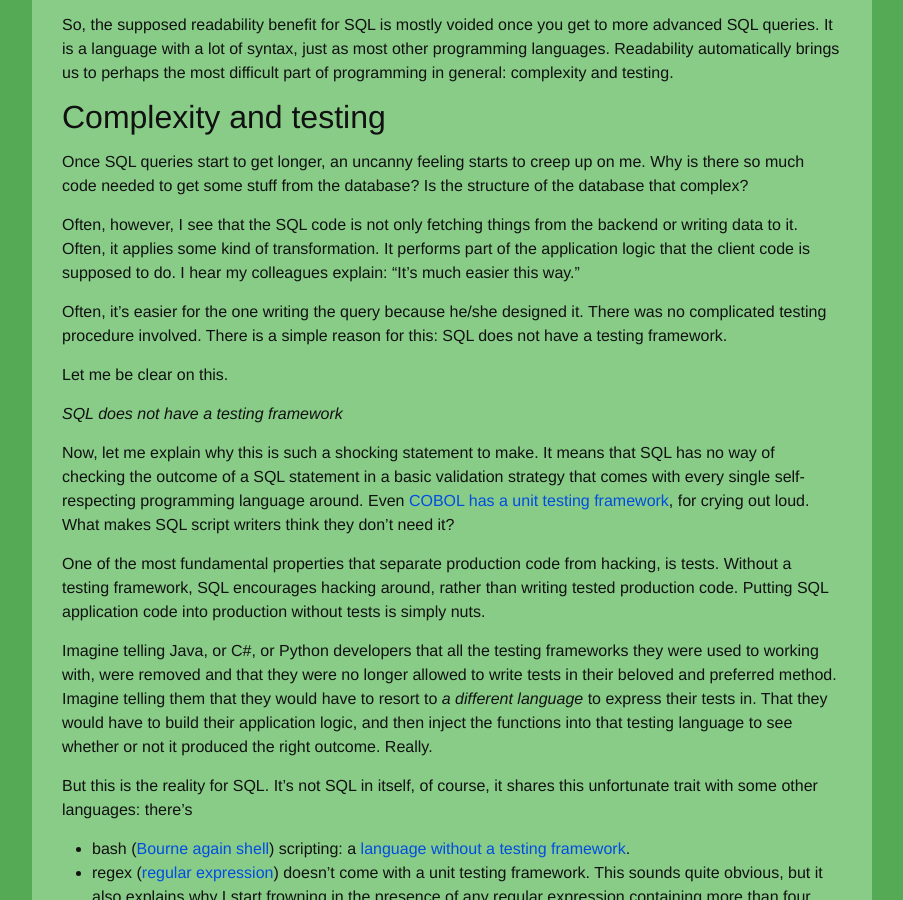
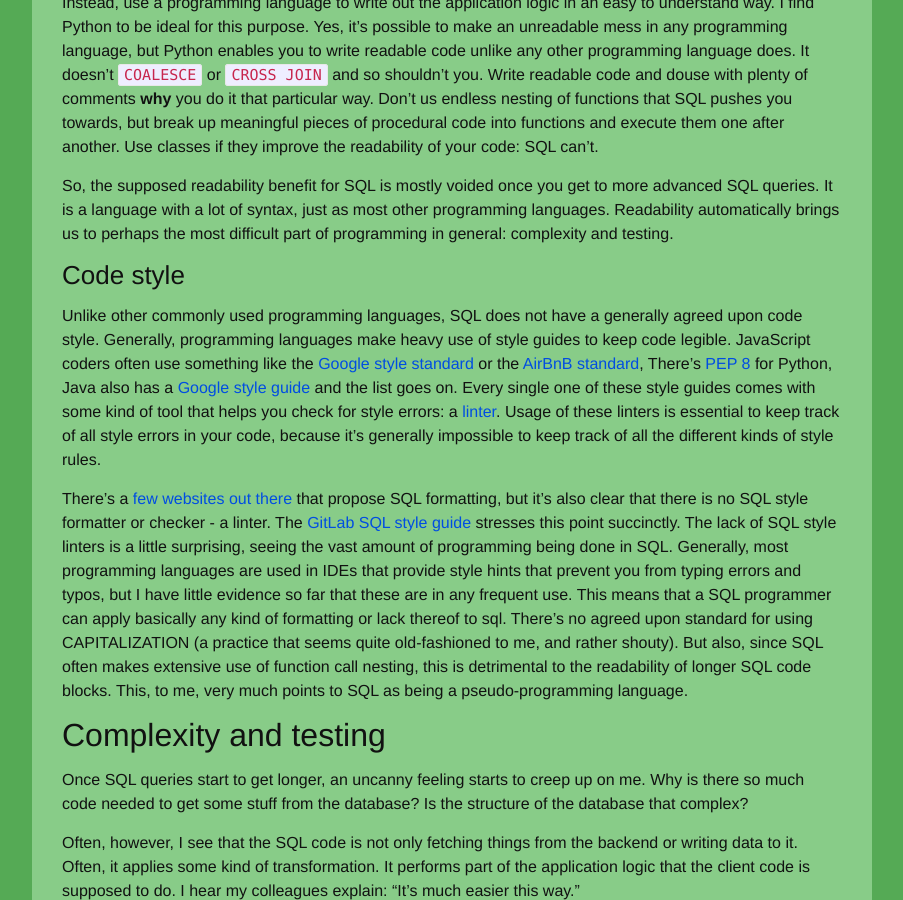
Before and after one commit to reinvantveer/reinvantveer.github.io, a Jekyll site: the page built from _posts/2020-07-19-sql-as-programming-language.md, in a window 1280 px wide and 900 px high, scrolled down 2324 px. Shown: the whole window, without its empty margins (188-1091 px from the left). Built offline with Jekyll 4.4.1, drawn with Linux system fonts in a browser that asks for light colours; comment, search, counter and statistics services are not loaded; some of the changed text lies outside the part shown.

Commit message:
Add code style section

```diff
--- a/_posts/2020-07-19-sql-as-programming-language.md
+++ b/_posts/2020-07-19-sql-as-programming-language.md
@@ -3,10 +3,12 @@ title: SQL as programming language? Better not.
 layout: post
 ---
 
-The past few months I have been given the opportunity to work with a prototype built in and around PostGreSQL. In this post, I intend to share some of the experiences with application programming in SQL and the accompanying procedural languages for use inside a database (such as pl/pgsql). In short: don't use SQL for application logic.
+The past few months I have been given the opportunity to work with a prototype built in and around PostGreSQL. In this post, I intend to share some of the experiences with application programming in SQL and the accompanying procedural languages for use inside a database (such as pl/pgsql). I'd like to stress that the opinion expressed here in no way is pointed toward any individual. Instead, it's about technology and how I feel towards its implementations.
 
 # TL;DR:
-It's perfectly fine to prototype your application in any kind of programming language, including SQL. SQL has some extremely concise expressivity that can make a data transformation pipeline very compact. However, be wise and
+In short: use SQL for persistence: fetching data from, or writing to a database, but don't use it for application logic.
+
+It's perfectly fine to prototype your application in any kind of programming language, including SQL. SQL has some extremely concise expressivity that can make a data transformation pipeline very compact. However, be wise and:
 * Provide every bit of information on **why** each SQL statement or clause is doing what it's doing
 * **Drop the prototype as soon as you start thinking about going to production**. It will not be worth the effort to put a prototype into production. Don't ever be tempted into thinking it will perform, be stable or even work in the first place: it is unlikely to work out in your (financial) benefit.
 * Use a **generic programming language**, such as Python, Java, JavaScript, C#, for your application logic and **don't** stick any of it in SQL. Use any programming language that lets you:
@@ -28,16 +30,25 @@ This is why simple SQL queries often make a lot of sense. `SELECT customer_name
 There's trouble with SQL on many fronts that hamper production application development.
 
 ## Readability
-This simplicity of `SELECT {attribute} FROM {thing_type};` has earned SQL its reputation as an easy to read language. This is more than just a nice idea. Programming is primarily of use as a method for communication: from humans to other humans, that is. It gets read by programmers after you write it, so people after you need to know what and why your program does what it does. This is no different for SQL.
+### SQL as a human-readable language
+The simplicity of `SELECT {attribute} FROM {thing_type};` has earned SQL its reputation as an easy to read language. This is more than just a nice idea. Programming is primarily of use as a method for communication: from humans to other humans, that is. It gets read by programmers after you write it, so people after you need to know what and why your program does what it does. This is no different for SQL.
 
 However, the readability of SQL quickly evaporates when the SQL query gets longer and more syntax is used. There is very little readable left in queries that
+
 * Use complicated and multiple join types such as [`FULL OUTER JOIN`](https://www.postgresqltutorial.com/postgresql-full-outer-join/), or [`CROSS JOIN`](https://www.postgresqltutorial.com/postgresql-cross-join/). Even after reading the tutorials, I don't know whether a `FULL JOIN` will return something different than a `FULL OUTER JOIN`. If it's optional and if it does return the same result set, then why is it even there? If the `CROSS JOIN` doesn't do anything than just the cartesian product of tables, then why does it exist? What exactly is "crossy" about a cross join?
+
 * Mimic control flow, such as [`COALESCE`](https://www.postgresqltutorial.com/postgresql-coalesce/). To "coalesce" means to merge or grow into one another. But that is not what this function does: it takes the first non-null value from a list of values passed to the function. What is wrong about having called this function just `FIRST_NON_NULL()`?
+
 * Use many, many nested functions. This is often the case, since you can't assign to an intermediate or temporary variable. You can use `WITH` clauses to work around this, but this will generally reward the reader with an endless stream of WITH blocks that only vaguely resemble a procedural flow.
 
 Instead, use a programming language to write out the application logic in an easy to understand way. I find Python to be ideal for this purpose. Yes, it's possible to make an unreadable mess in any programming language, but Python enables you to write readable code unlike any other programming language does. It doesn't `COALESCE` or `CROSS JOIN` and so shouldn't you. Write readable code and douse with plenty of comments **why** you do it that particular way. Don't us endless nesting of functions that SQL pushes you towards, but break up meaningful pieces of procedural code into functions and execute them one after another. Use classes if they improve the readability of your code: SQL can't.
 
 So, the supposed readability benefit for SQL is mostly voided once you get to more advanced SQL queries. It is a language with a lot of syntax, just as most other programming languages. Readability automatically brings us to perhaps the most difficult part of programming in general: complexity and testing.
+
+### Code style
+Unlike other commonly used programming languages, SQL does not have a generally agreed upon code style. Generally, programming languages make heavy use of style guides to keep code legible. JavaScript coders often use something like the [Google style standard](https://google.github.io/styleguide/jsguide.html) or the [AirBnB standard](https://github.com/airbnb/javascript), There's [PEP 8](https://www.python.org/dev/peps/pep-0008/) for Python, Java also has a [Google style guide](https://google.github.io/styleguide/javaguide.html) and the list goes on. Every single one of these style guides comes with some kind of tool that helps you check for style errors: a [linter](https://en.wikipedia.org/wiki/Lint_(software)). Usage of these linters is essential to keep track of all style errors in your code, because it's generally impossible to keep track of all the different kinds of style rules.
+
+There's a [few websites out there](https://duckduckgo.com/?q=sql+code+style) that propose SQL formatting, but it's also clear that there is no SQL style formatter or checker - a linter. The [GitLab SQL style guide](https://about.gitlab.com/handbook/business-ops/data-team/platform/sql-style-guide/) stresses this point succinctly. The lack of SQL style linters is a little surprising, seeing the vast amount of programming being done in SQL. Generally, most programming languages are used in IDEs that provide style hints that prevent you from typing errors and typos, but I have little evidence so far that these are in any frequent use. This means that a SQL programmer can apply basically any kind of formatting or lack thereof to sql. There's no agreed upon standard for using CAPITALIZATION (a practice that seems quite old-fashioned to me, and rather shouty). But also, since SQL often makes extensive use of function call nesting, this is detrimental to the readability of longer SQL code blocks. This, to me, very much points to SQL as being a pseudo-programming language.
 
 ## Complexity and testing
 Once SQL queries start to get longer, an uncanny feeling starts to creep up on me. Why is there so much code needed to get some stuff from the database? Is the structure of the database that complex?
```
